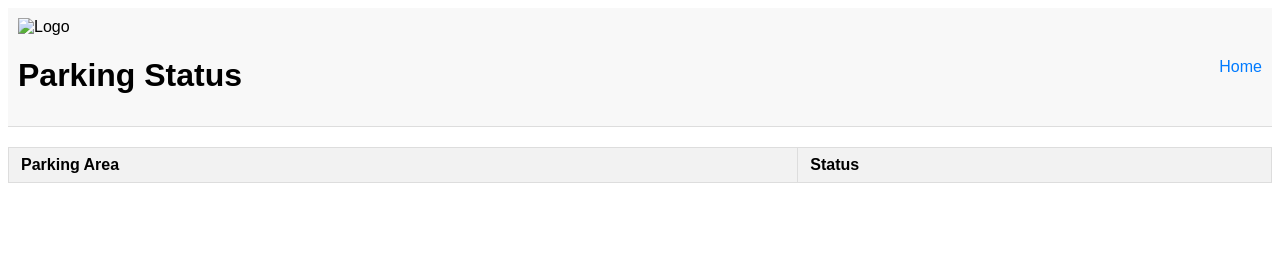
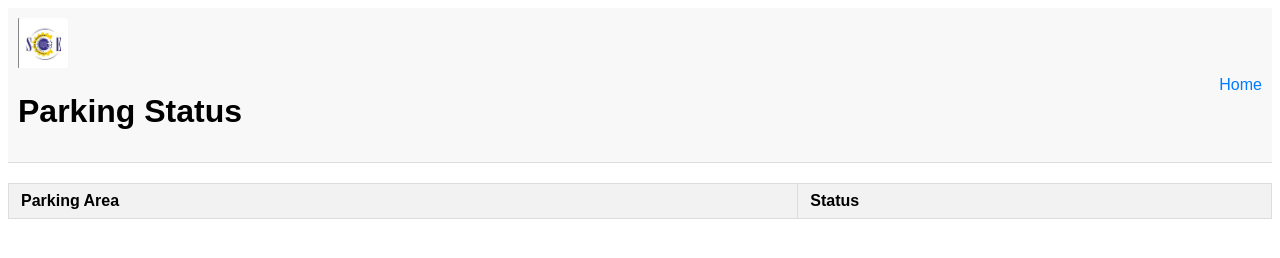
Before and after one commit to animeshk719/ParkEase11, a plain HTML site: page index.html in a window 1280 px wide. Drawn offline with Linux system fonts and the light colour scheme; no server answers.

Commit message:
index.html

```diff
--- a/index.html
+++ b/index.html
@@ -70,7 +70,7 @@
 <body>
     <header>
         <div>
-            <img src="logo.png" alt="Logo"> <!-- Replace with the path to your logo -->
+            <img src="images.png" alt="Logo"> <!-- Replace with the path to your logo -->
             <h1>Parking Status</h1>
         </div>
         <nav>
```
